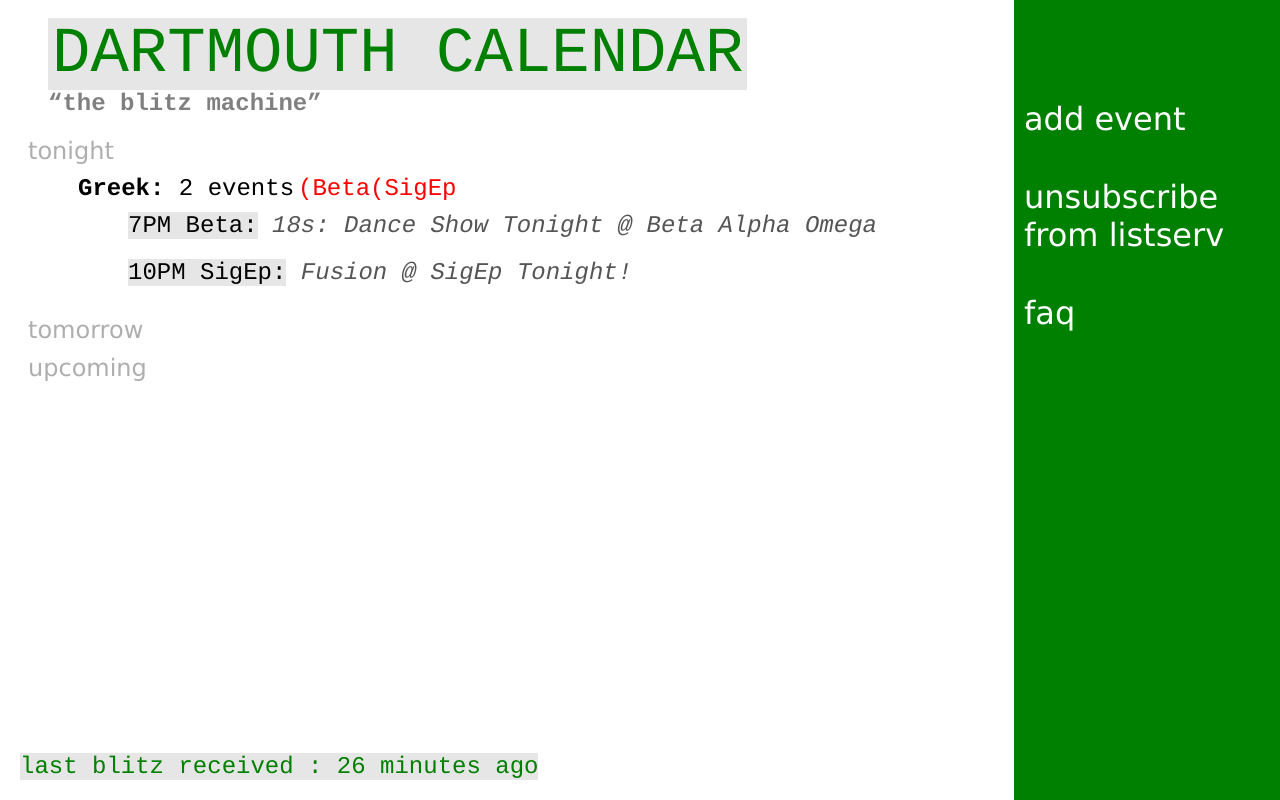
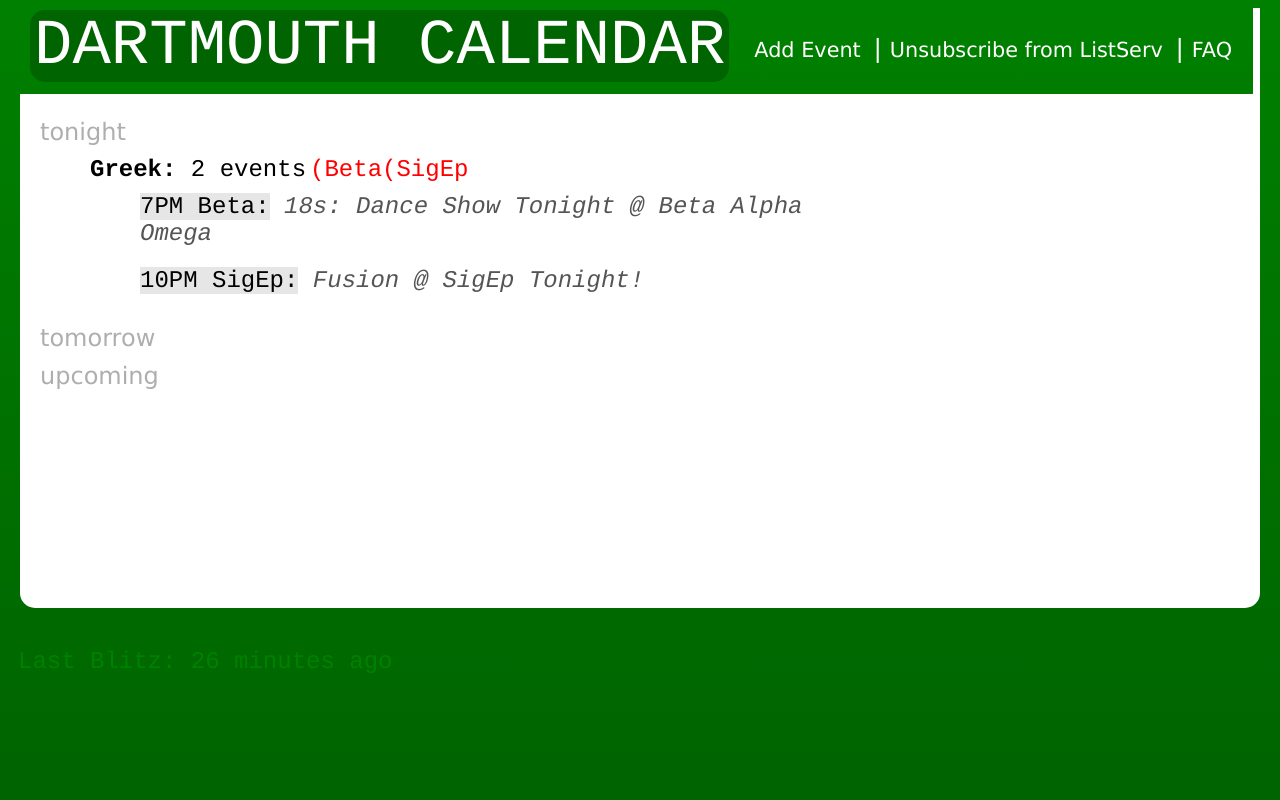
Before and after one commit to henryhwilson/dartmouthcalendar, a Flask app: page / in a window 1280 px wide. Run offline with Flask 2, Linux system fonts and the light colour scheme; parts of the project's set-up code (start-up, migrations or seed data) failed here and were passed over.

Commit message:
New website design

```diff
--- a/webpage/app/static/css/style.css
+++ b/webpage/app/static/css/style.css
@@ -1,27 +1,92 @@
-h1 {
-	color: green;
+body {
+    background: -webkit-linear-gradient(green, #006400); /* For Safari 5.1 to 6.0 */
+    background: -o-linear-gradient(green, #006400); /* For Opera 11.1 to 12.0 */
+    background: -moz-linear-gradient(green, #006400); /* For Firefox 3.6 to 15 */
+    background: linear-gradient(green, #006400); /* Standard syntax */
+    background-attachment: fixed;
+	border-radius: 5px;
+	margin-bottom: 33px;
+}
+
+.titlebar {
+	position: fixed;
+	top: 0;
+	left: 0;
+	padding-bottom: 10px;
+	margin-bottom: -10px;
+	background: inherit;
+}
+
+.titlebar a {
+	text-decoration: none;
+	color: white;
+}
+
+#main_title {
+	position: relative;
+	color: #003C00;
 	font-size: 1em;
-	font-family: courier;
+	font-family: verdana;
 	margin-bottom: 0;
 	margin-top: 10px;
-	margin-left: 20px;
-	background-color: #e6e6e6;
+	margin-left: 30px;
+	padding-bottom: 0;
+	background-color: #006400;
 	display: inline-block;
 	font-weight: normal;
+	border-radius: 15px;
 }
 #main_title a {
-	color: green;
+	color: white;
 	font-size: 4em;
 	font-family: courier;
 	margin: 0;
 	padding-left: 4px;
 	padding-right: 4px;
+	display: inline;
 }
 #main_title a:hover {
-	background-color: #f6f6f6;
+	background-color: #005000;
+	border-radius: 15px;
 }
+#nav_links {
+	color: white;
+	position: relative;
+	float: right;
+	font-size: 1.3em;
+	margin-top: 13px;
+	right: 18px;
+}
+#nav_links ul {
+	font-family: verdana;
+}
+#nav_links li {
+	display: inline;
+	padding: 3px;
+}
+#nav_links li a:hover {
+	text-decoration: underline;
+}
+#nav_links li + li::before {
+	font-size: 1.2em;
+    content: " | ";
+}
+
+.circle {
+    width:80px;
+    height:40px;
+    font-size:20px;
+    color:white;
+    line-height:40px;
+    text-align:center;
+    border: 2px solid red;
+	-moz-border-radius: 100px / 50px;
+	-webkit-border-radius: 100px / 50px;
+	border-radius: 100px / 50px;
+}
+
 h2 {
-	color: grey;
+	color: white;
 	font-family: courier;
 	margin-left: 20px;
 	margin-top: 0;
@@ -42,31 +107,26 @@
 	background-color: green;
 	color: white;
 }
-.sidebar a{
-	color: white;
-	text-decoration: none;
-}
-.sidebar a:hover{
-	text-decoration: underline;
-}
-.sidebar ul {
-	list-style-type: none;
-	margin: 0;
-	padding: 0;
-}
-.sidebar li {
-	padding-bottom: 40px;
-}
-.sidebar #filter {
-	font-weight: bold;
-	color: #e6e6e6
+
+.content {
+	background-color: white;
+	height: 100%;
+	min-height: 548px;
+	margin-left: 12px;
+	margin-right: 12px;
+	margin-top: 0;
+	padding-top: 0;
+	border-bottom-left-radius: 15px;
+	border-bottom-right-radius: 15px;
 }
 
 .events {
 	width: 70%;
 	padding-left: 20px;
-	padding-top: 0;
+	padding-top: 100px;
+	margin-top: 0;
 	margin-bottom: 30px;
+	min-height: 500px;
 }
 
 .events a {
@@ -134,11 +194,11 @@
 }
 
 .footer {
-	position: fixed;
-	bottom: 20px;
-	left: 20px;
+	position: relative;
+	left: 10px;
+	padding-top: 10px;
+	bottom: 0;
 	color: green;
 	font-family: courier;
 	font-size: 1.5em;
-	background-color: #e6e6e6;
 }
--- a/webpage/app/templates/base.html
+++ b/webpage/app/templates/base.html
@@ -15,26 +15,25 @@
 		<link rel="shortcut icon" type="image/ico" href="../static/Dlogo.jpg" />
 		<script src="../static/js/jquery.min.js"></script>
 	</head>
-
 	<body>
-
-		<div class="sidebar">
-			<ul>
-				<li><a href="#add_event">add event</a></li>
-				<li><a href="#unsubscribe_listserv">unsubscribe from listserv</a></li>
-				<li><a href="#faq">faq</a></li>
-			</ul>
+		<div class="titlebar">
+		<div id="main_title"><a href="/index">DARTMOUTH CALENDAR</a> </div>
+		<div id="nav_links" style="background-color: inherit">
+		<ul>
+		<li><a href="">Add Event</a></li>
+		<li><a href="">Unsubscribe from ListServ</a></li>
+		<li><a href="">FAQ</a></li>
+		</ul>
 		</div>
-
+<!-- 		<h2>&ldquo;the blitz machine&rdquo;</h2>
+ -->	</div>
+ 		<div class="content">
 		<div class="events">
-
-		<h1 id="main_title"><a href="/index">DARTMOUTH CALENDAR</a></h1>
-		<h2>&ldquo;the blitz machine&rdquo;</h2>
-
 		{% block content %}{% endblock %}
-
+		</div>
+		</div>
 		<div class="footer">
-last blitz received : 26 minutes ago
+Last Blitz: 26 minutes ago
 </div>
 <script>
 $( "#tomorrow" ).click(function() {
--- a/webpage/app/templates/index.html
+++ b/webpage/app/templates/index.html
@@ -12,7 +12,7 @@
 			{% if today_cat_freq[category] > 0 %}
 			{% set printed = 0 %}
 			<li><span class="title" id="title-today-{{ category}}"><b>{{ category }}:</b> {{ today_cat_freq[category] }} event{{ 's' if today_cat_freq[category] != 1 else '' }}</span> <span class="locations">
-			{% for event in events %}{% if event['category'] == category and event['date_event'] == 'today' %}{% if printed == 0 %}(<span id="event-location">{{nicknames[event['from']]}}</span>{% else %}, <span id="event-location">{{ nicknames[event['from']] }}</span>{% endif %}{% if printed + 1 == today_cat_freq[category] %}){% endif %}{% set printed = printed + 1 %}{% endif %}{% endfor %}</span>
+			{% for event in events %}{% if event['category'] == category and event['date_event'] == 'today' %}{% if printed == 0 %}(<span id="event-location">{{nicknames[event['from']].strip()}}</span>{% else %}, <span id="event-location">{{ nicknames[event['from']] }}</span>{% endif %}{% if printed + 1 == today_cat_freq[category] %}){% endif %}{% set printed = printed + 1 %}{% endif %}{% endfor %}</span>
 			<ul id="expanded-today-{{ category }}" {% if today_total_events > 4 %}style="display: none"{% endif %}>
 			{% for event in events %}
 			{% if event['category'] == category and event['date_event'] == 'today' %}
--- a/webpage/app/views.py
+++ b/webpage/app/views.py
@@ -25,6 +25,16 @@
 	events.append(event3)
 	event4 = {'from':'Kappa Kappa Kappa','subject':'Tri-Kap Dance Party @ 11:30','category':'Greek','time_event':'11:30PM','date_event':'tomorrow'}
 	events.append(event4)
+	event4a = {'from':'Kappa Kappa Kappa','subject':'Tri-Kap Dance Party @ 11:30','category':'Greek','time_event':'11:30PM','date_event':'tomorrow'}
+	events.append(event4a)
+	event4b = {'from':'Kappa Kappa Kappa','subject':'Tri-Kap Dance Party @ 11:30','category':'Greek','time_event':'11:30PM','date_event':'tomorrow'}
+	events.append(event4b)
+	event4c = {'from':'Kappa Kappa Kappa','subject':'Tri-Kap Dance Party @ 11:30','category':'Greek','time_event':'11:30PM','date_event':'tomorrow'}
+	events.append(event4c)
+	event4d = {'from':'Kappa Kappa Kappa','subject':'Tri-Kap Dance Party @ 11:30','category':'Greek','time_event':'11:30PM','date_event':'tomorrow'}
+	events.append(event4d)
+	event4e = {'from':'Kappa Kappa Kappa','subject':'Tri-Kap Dance Party @ 11:30','category':'Greek','time_event':'11:30PM','date_event':'tomorrow'}
+	events.append(event4e)
 	event5 = {'from':'Dartmouth Classical Ballet Theatre','subject':'open ballet class on Saturday!','category':'Misc','time_event':'10-11:30AM','date_event':'tomorrow'}
 	events.append(event5)
 	nicknames = {
```
